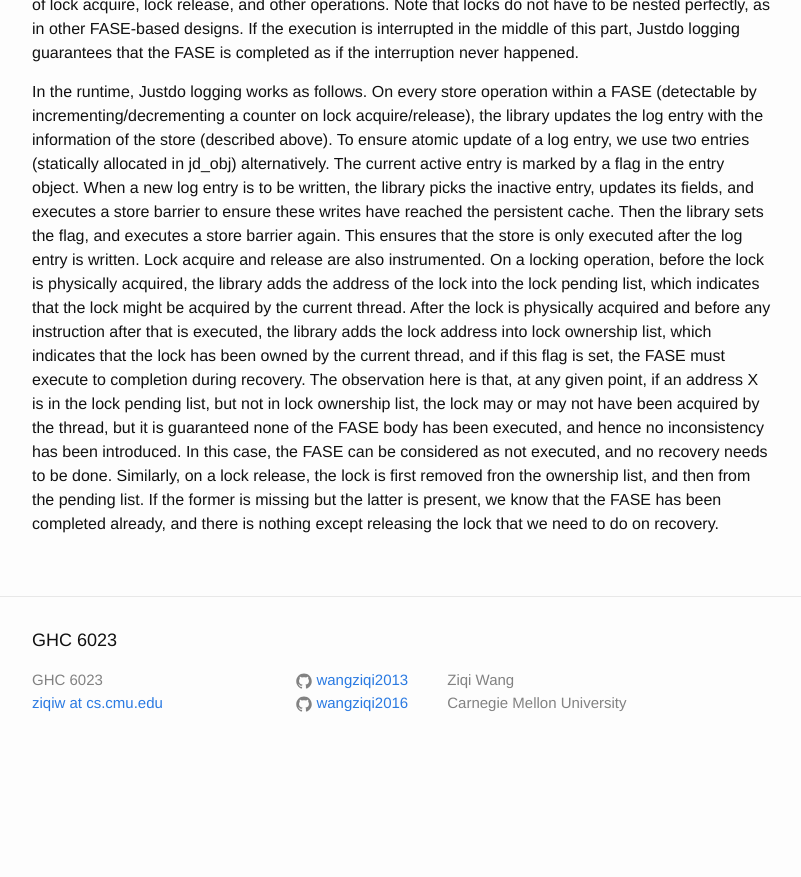
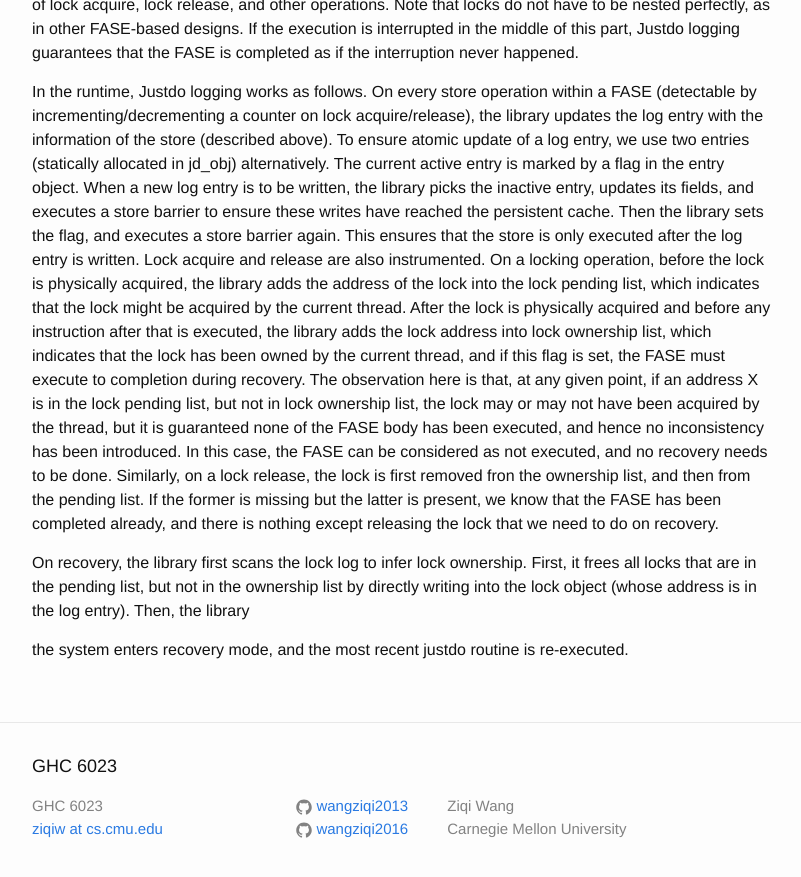
Before and after one commit to wangziqi2013/wangziqi2013.github.io, a Jekyll site: the page built from _posts/2019-08-08-justdo.markdown, in a window 1280 px wide and 900 px high, scrolled down 2191 px. Shown: the top 877 px of the window, without its empty margins (238-1039 px from the left). Built offline with Jekyll 4.4.1, drawn with Linux system fonts in a browser that asks for light colours; before the commit the page ends 2965 px from its top, so only the background shows below that.

Commit message:
Working on recovery

```diff
--- a/_posts/2019-08-08-justdo.markdown
+++ b/_posts/2019-08-08-justdo.markdown
@@ -95,3 +95,9 @@ none of the FASE body has been executed, and hence no inconsistency has been int
 considered as not executed, and no recovery needs to be done. Similarly, on a lock release, the lock is first removed
 fron the ownership list, and then from the pending list. If the former is missing but the latter is present, we know that
 the FASE has been completed already, and there is nothing except releasing the lock that we need to do on recovery.
+
+On recovery, the library first scans the lock log to infer lock ownership. First, it frees all locks that are in the pending list,
+but not in the ownership list by directly writing into the lock object (whose address is in the log entry). Then, the
+library
+
+the system enters recovery mode, and the most recent justdo routine is re-executed.
```
